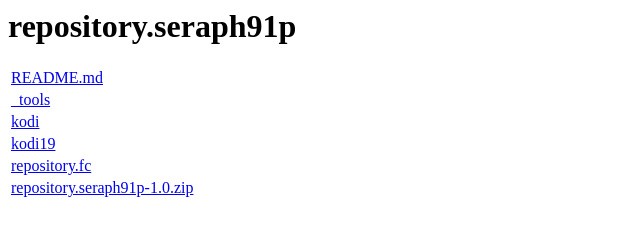
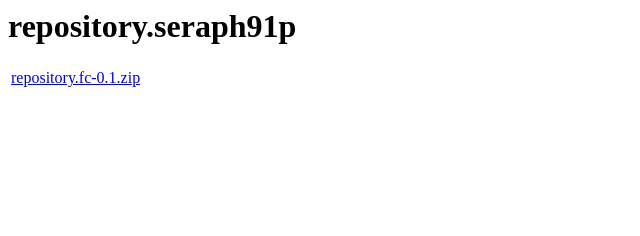
Before and after one commit to Serph91P/repository.seraph91p, a plain HTML site: page index.html in a window 1280 px wide. Shown: the whole page, without its empty margins (0-640 px from the left). Drawn offline with Linux system fonts and the light colour scheme.

Commit message:
feat(index): changed to new zip file

```diff
--- a/index.html
+++ b/index.html
@@ -6,12 +6,7 @@
   <body>
     <h1>repository.seraph91p</h1>
     <table>
-      <tr><td><a href="README.md">README.md</a></td></tr>
-      <tr><td><a href="_tools/">_tools</a></td></tr>
-      <tr><td><a href="kodi/">kodi</a></td></tr>
-      <tr><td><a href="kodi19/">kodi19</a></td></tr>
-      <tr><td><a href="repository.fc/">repository.fc</a></td></tr>
-      <tr><td><a href="repository.seraph91p-1.0.zip">repository.seraph91p-1.0.zip</a></td></tr>
+      <tr><td><a href="repository.fc-0.1.zip">repository.fc-0.1.zip</a></td></tr>
     </table>
   </body>
 </html>
```
